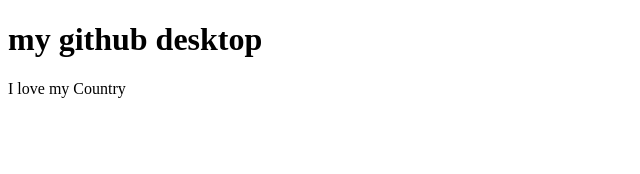
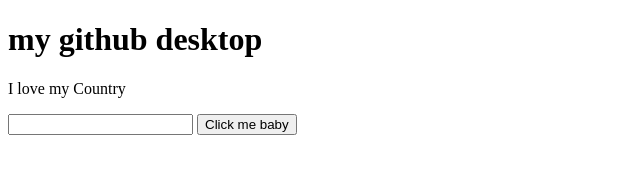
Before and after one commit to BasitAbdul1712/my-second-Website, a plain HTML site: page index.html in a window 1280 px wide. Shown: the whole page, without its empty margins (0-640 px from the left). Drawn offline with Linux system fonts and the light colour scheme.

Commit message:
done adding button

```diff
--- a/index.html
+++ b/index.html
@@ -12,5 +12,8 @@
             I love my Country
         </p>
     </div>
+    <input types="text"
+    <br>
+    <button>Click me baby</button>
 </body>
 </html>
```
